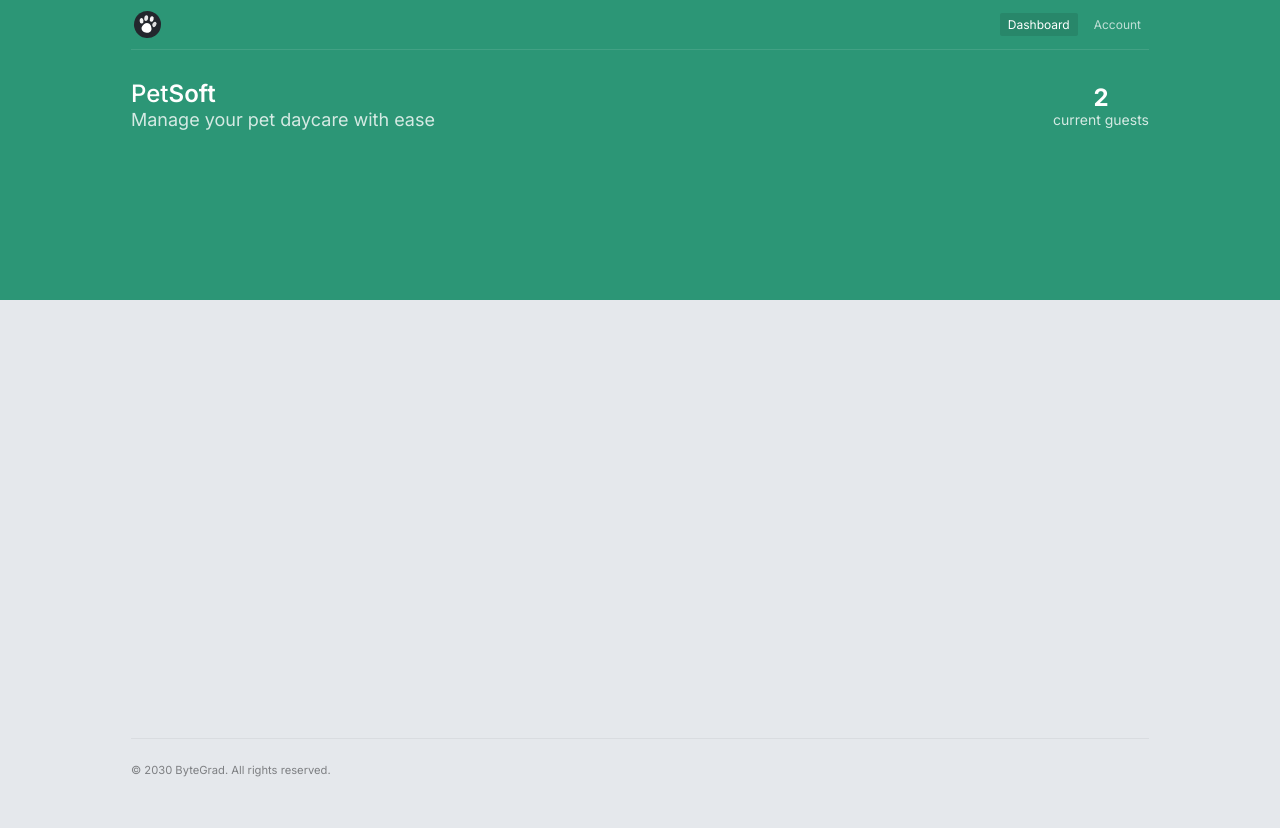
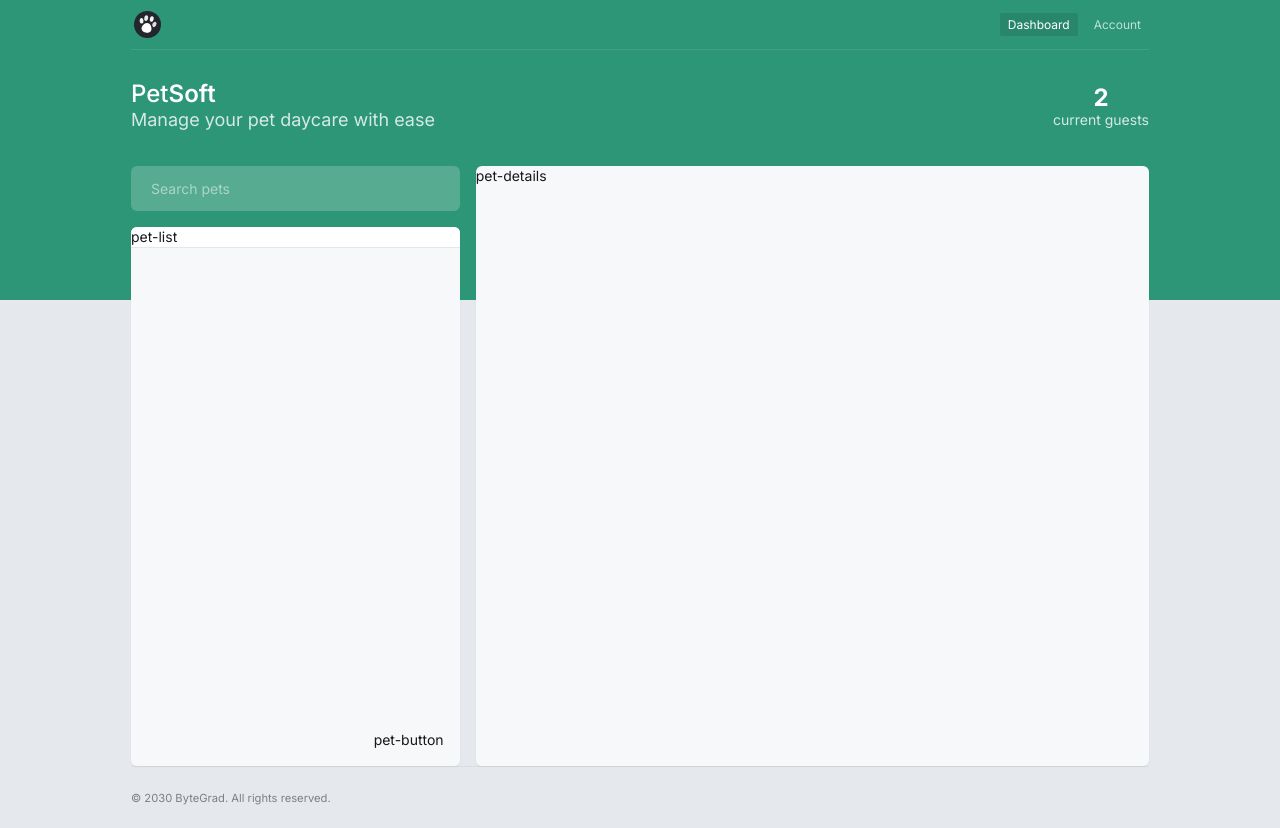
Before and after one commit to olhapanchyshyna/petsoft, a Next.js app: page /app/dashboard in a window 1280 px wide. Before the commit the page ends 800 px from the top, so only its background shows below. Built offline with nearby package versions, Linux system fonts and the light colour scheme.

Commit message:
continue dashboard page

```diff
--- a/src/app/(app)/app/dashboard/page.tsx
+++ b/src/app/(app)/app/dashboard/page.tsx
@@ -1,4 +1,9 @@
 import Branding from "@/components/branding";
+import ContentBlock from '@/components/content-block'
+import PetButton from '@/components/pet-button'
+import PetDetails from '@/components/pet-details'
+import PetList from '@/components/pet-list'
+import SearchForm from '@/components/search-form'
 import Stats from "@/components/stats";
 
 export default function Page() {
@@ -10,8 +15,27 @@ export default function Page() {
         <Stats />
       </div>
 
+      <div className="grid grid-rows-[45px_300px_500px] gap-4 md:h-[600px] md:grid-cols-3 md:grid-rows-[45px_1fr]">
+        <div className="md:col-span-1 md:col-start-1 md:row-span-1 md:row-start-1">
+          <SearchForm />
+        </div>
 
+        <div className="relative md:col-span-1 md:col-start-1 md:row-span-full md:row-start-2">
+          <ContentBlock>
+            <PetList />
 
+            <div className="absolute bottom-4 right-4">
+              <PetButton/>
+            </div>
+          </ContentBlock>
+        </div>
+
+        <div className="md:col-span-full md:col-start-2 md:row-span-full md:row-start-1">
+          <ContentBlock>
+            <PetDetails />
+          </ContentBlock>
+        </div>
+      </div>
     </main>
   );
 }
--- /dev/null
+++ b/src/components/content-block.tsx
@@ -0,0 +1,22 @@
+import { cn } from "@/lib/utils";
+
+type ContentBlockProps = {
+  children: React.ReactNode;
+  className?: string;
+};
+
+export default function ContentBlock({
+  children,
+  className,
+}: ContentBlockProps) {
+  return (
+    <div
+      className={cn(
+        "bg-[#F7F8FA] shadow-sm rounded-md overflow-hidden h-full w-full",
+        className
+      )}
+    >
+      {children}
+    </div>
+  );
+}
--- /dev/null
+++ b/src/components/pet-button.tsx
@@ -0,0 +1,7 @@
+import React from 'react'
+
+export default function PetButton() {
+	return (
+		<div>pet-button</div>
+	)
+}
--- /dev/null
+++ b/src/components/pet-details.tsx
@@ -0,0 +1,7 @@
+import React from 'react'
+
+export default function PetDetails() {
+	return (
+		<section className="flex flex-col h-full w-full">pet-details</section>
+	)
+}
--- /dev/null
+++ b/src/components/pet-list.tsx
@@ -0,0 +1,3 @@
+export default function PetList() {
+  return <ul className="border-light border-b bg-white">pet-list</ul>;
+}
--- /dev/null
+++ b/src/components/search-form.tsx
@@ -0,0 +1,13 @@
+import React from 'react'
+
+export default function SearchForm() {
+	return (
+		<form className="w-full h-full">
+      <input
+        className="w-full h-full bg-white/20 rounded-md px-5 outline-none transition focus:bg-white/50 hover:bg-white/30 placeholder:text-white/50"
+        placeholder="Search pets"
+        type="search"
+      />
+		</form>
+	)
+}
```
